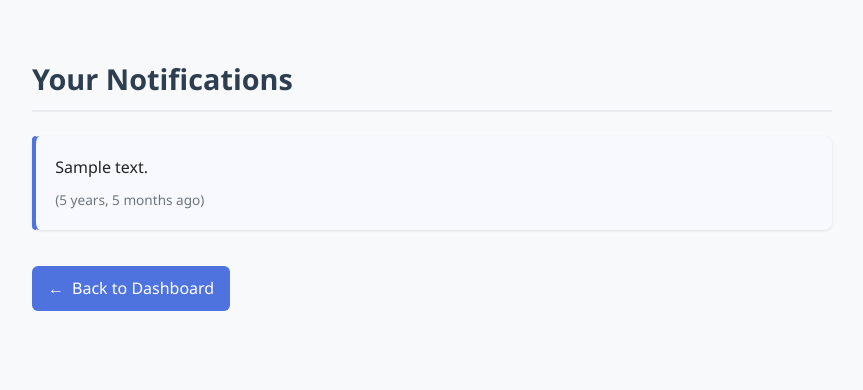
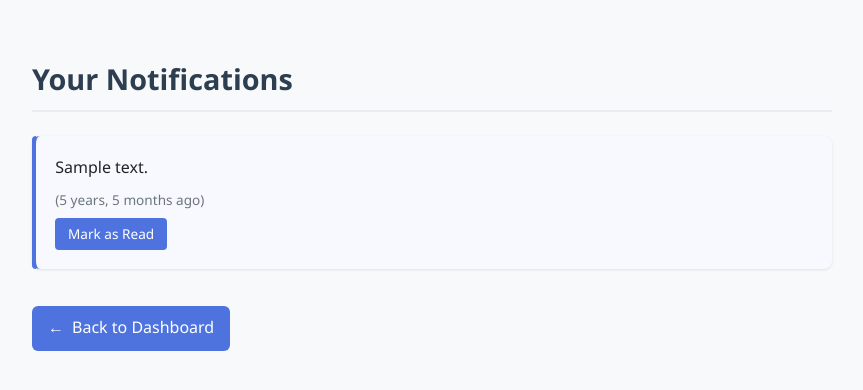
Before and after one commit to devikasaji211/placement-cell, a Django app: template templates/notifications_page.html in a window 1280 px wide. Shown: the top 390 px of the page, without its empty margins (208-1071 px from the left). Run offline with Django 5.2, Linux system fonts and the light colour scheme; the template is opened without the code that fills it: most values are stand-ins (such as "Sample title", 1, 10 or a date in 2020); data that the repository does not hold is empty.

Commit message:
Notification redirection

```diff
--- a/templates/notifications_page.html
+++ b/templates/notifications_page.html
@@ -19,11 +19,6 @@
             margin-bottom: 1.5rem;
             padding-bottom: 0.5rem;
             border-bottom: 2px solid #e9ecef;
-        }
-
-        .notification-link {
-            text-decoration: none;
-            color: inherit;
         }
 
         .notification {
@@ -64,6 +59,23 @@
             margin-top: 0.5rem;
         }
 
+        .mark-read {
+            display: inline-block;
+            margin-top: 0.5rem;
+            padding: 0.3rem 0.8rem;
+            background-color: #4e73df;
+            color: white;
+            border-radius: 4px;
+            font-size: 0.85rem;
+            text-decoration: none;
+            transition: background-color 0.2s ease;
+        }
+
+        .mark-read:hover {
+            background-color: #3a56c0;
+            text-decoration: none;
+        }
+
         .empty-message {
             text-align: center;
             color: #6c757d;
@@ -100,13 +112,15 @@
 <body>
     <h2>Your Notifications</h2>
 
+
     {% for n in notifications %}
-        <a href="{% url 'student_referrals' %}" class="notification-link">
-            <div class="notification {% if not n.is_read %}unread{% endif %}">
-                {{ n.message }}
-                <small>({{ n.created_at|timesince }} ago)</small>
-            </div>
-        </a>
+        <div class="notification {% if not n.is_read %}unread{% endif %}">
+            {{ n.message }}
+            <small>({{ n.created_at|timesince }} ago)</small>
+            {% if not n.is_read %}
+                <a href="{% url 'mark_notification_read' n.id %}" class="mark-read">Mark as Read</a>
+            {% endif %}
+        </div>
     {% empty %}
         <p class="empty-message">No notifications yet. You're all caught up!</p>
     {% endfor %}
```
